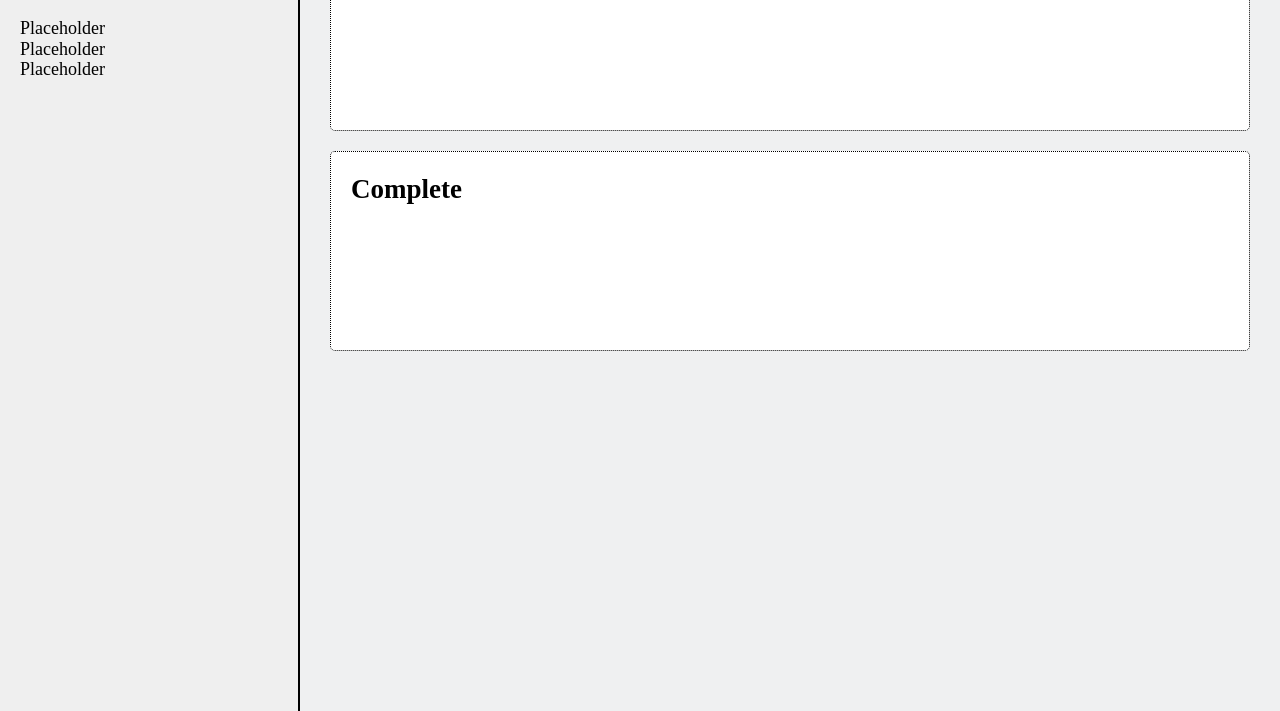
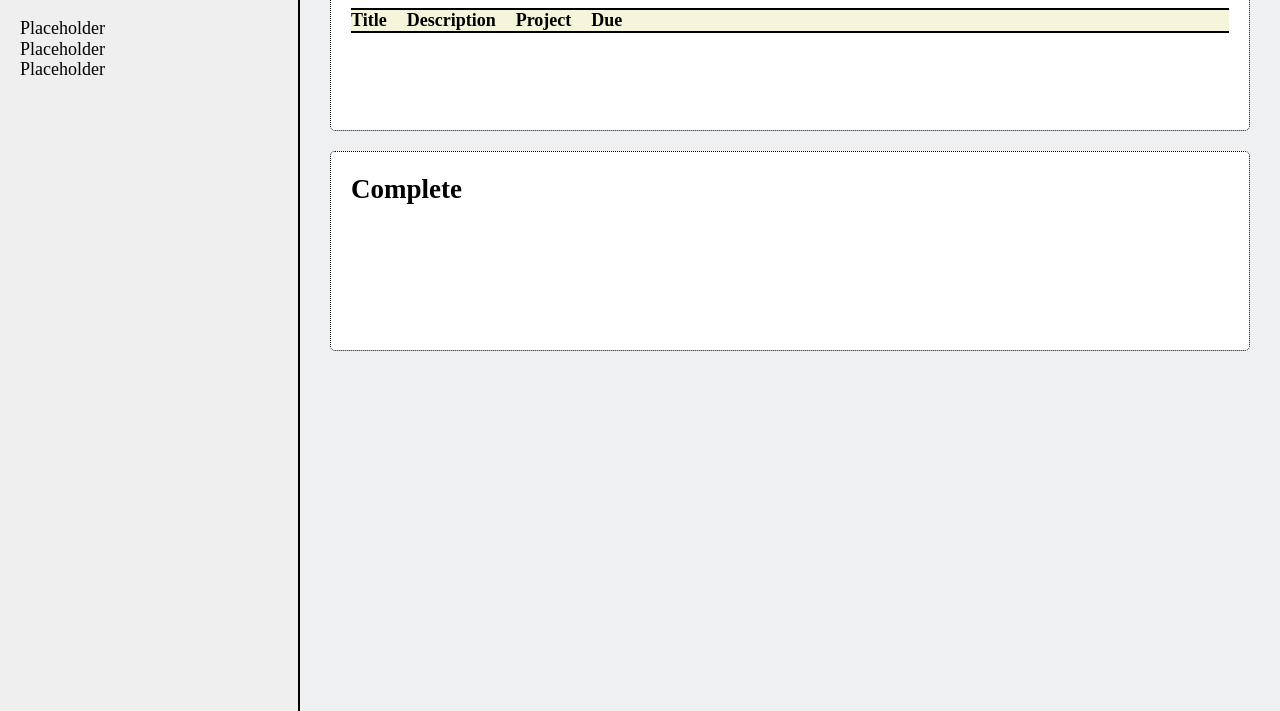
Before and after one commit to ChargrilledChook/to-do-app, a website built with webpack: page dist/index.html in a window 1280 px wide. Shown: the part 189-900 px from the top of the page. Built offline with nearby package versions, Linux system fonts and the light colour scheme.

Commit message:
add experimental header row

```diff
--- a/src/js/index.js
+++ b/src/js/index.js
@@ -44,7 +44,11 @@ function addTodoToDom(data) {
 }
 
 function renderTodos(container, list) {
-  container.innerHTML = "";
+  const nodes = container.childNodes;
+  console.log(nodes);
+  while (nodes.length > 2) {
+    container.removeChild(container.lastChild);
+  }
   list.forEach((todo) => container.append(new DisplayTodo(todo).card));
 }
 
--- a/src/styles/main.css
+++ b/src/styles/main.css
@@ -62,6 +62,13 @@ body {
 
 /* TODO CARD ========================================================== */
 
+.todo-header {
+  background-color: beige;
+  font-weight: 800;
+  border-top: 2px solid black;
+  border-bottom: 2px solid black;
+}
+
 .todo-card {
   display: flex;
   align-items: center;
```
Also changed, not shown: dist/bundle.js, dist/index.html, 1 other file.
